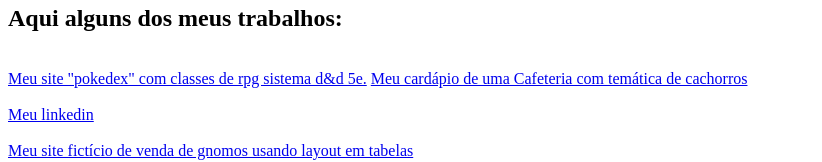
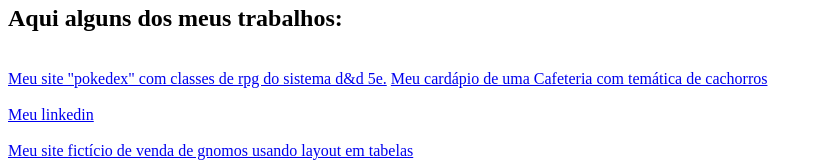
Before and after one commit to jean-vergopolan/Atividades, a plain HTML site: page HTML_CSS/index.html in a window 1280 px wide. Shown: the part 505-667 px from the top of the page, without its empty margins (0-822 px from the left). Drawn offline with Linux system fonts and the light colour scheme.

Commit message:
ajustes gerais

```diff
--- a/HTML_CSS/index.html
+++ b/HTML_CSS/index.html
@@ -16,7 +16,7 @@
 
 <h2>Aqui alguns dos meus trabalhos: </h2><br>
 
-<a href="https://jean-vergopolan.github.io/Atividades/HTML_CSS/pokedex/index.html">Meu site "pokedex" com classes de rpg sistema d&d 5e.</a>
+<a href="https://jean-vergopolan.github.io/Atividades/HTML_CSS/pokedex/index.html">Meu site "pokedex" com classes de rpg do sistema d&d 5e.</a>
 
 <a href="https://jean-vergopolan.github.io/Atividades/HTML_CSS/cafeteria/index.html/" >Meu cardápio de uma Cafeteria com temática de cachorros</a><br><br>
 
```
Also changed, not shown: README.md.
